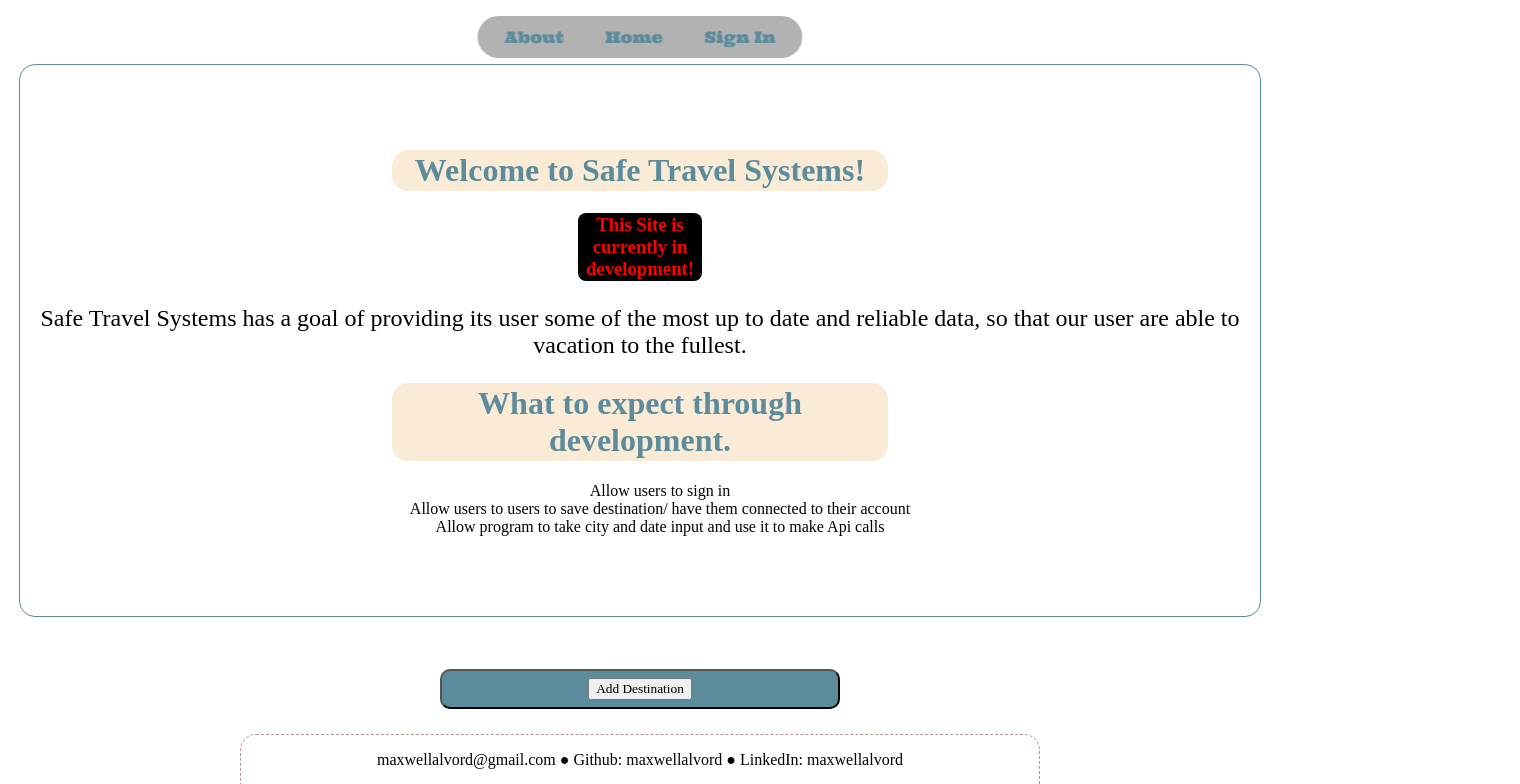
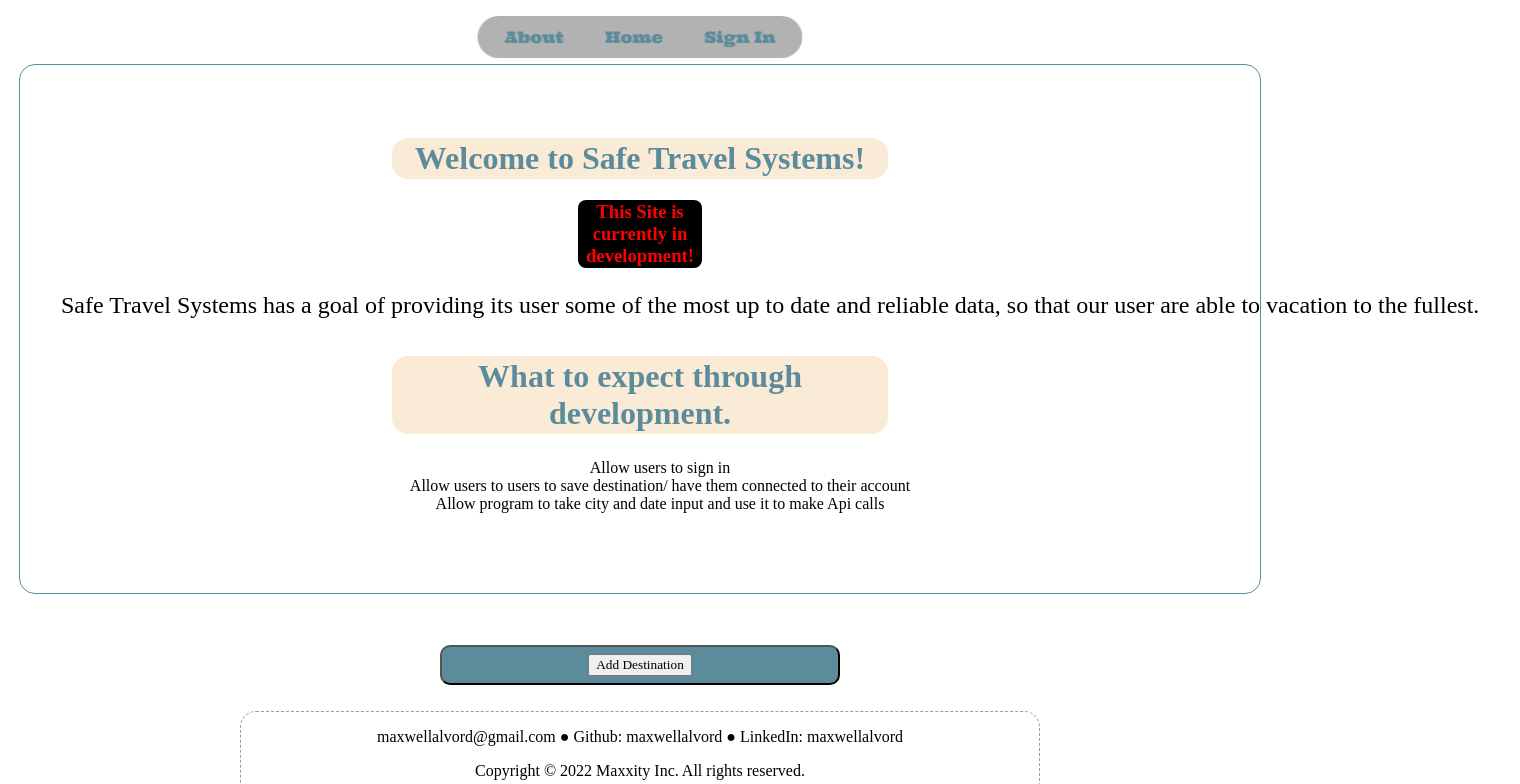
Before and after one commit to maxwellalvord/Safe-Travel-Systems, a Next.js app: page / in a window 1280 px wide. Shown: the top 784 px of the page, 1520 px wide, since content can reach past the window. Built offline with nearby package versions, Linux system fonts and the light colour scheme; a web font is replaced by a local one.

Commit message:
add mainPage styling

```diff
--- a/styles/mainPage.css
+++ b/styles/mainPage.css
@@ -3,13 +3,14 @@
   border: 1px solid #5c8c9c;
   margin: 1.2rem;
   margin-top: 5%;
-  padding-top: 5%;
+  padding-top: 4%;
   padding-bottom: 5%;
   border-radius: 1rem;
 }
 
 .expectList {
   list-style: none;
+  margin-top: 2%;
 }
 
 .mainPage h1 {
@@ -33,4 +34,10 @@
 
 .websiteInfo {
   font-size: x-large;
+  width: 1500px;
+  margin: auto;
 }
+
+.expectations h1 {
+  margin-top: 3%;
+}
```
